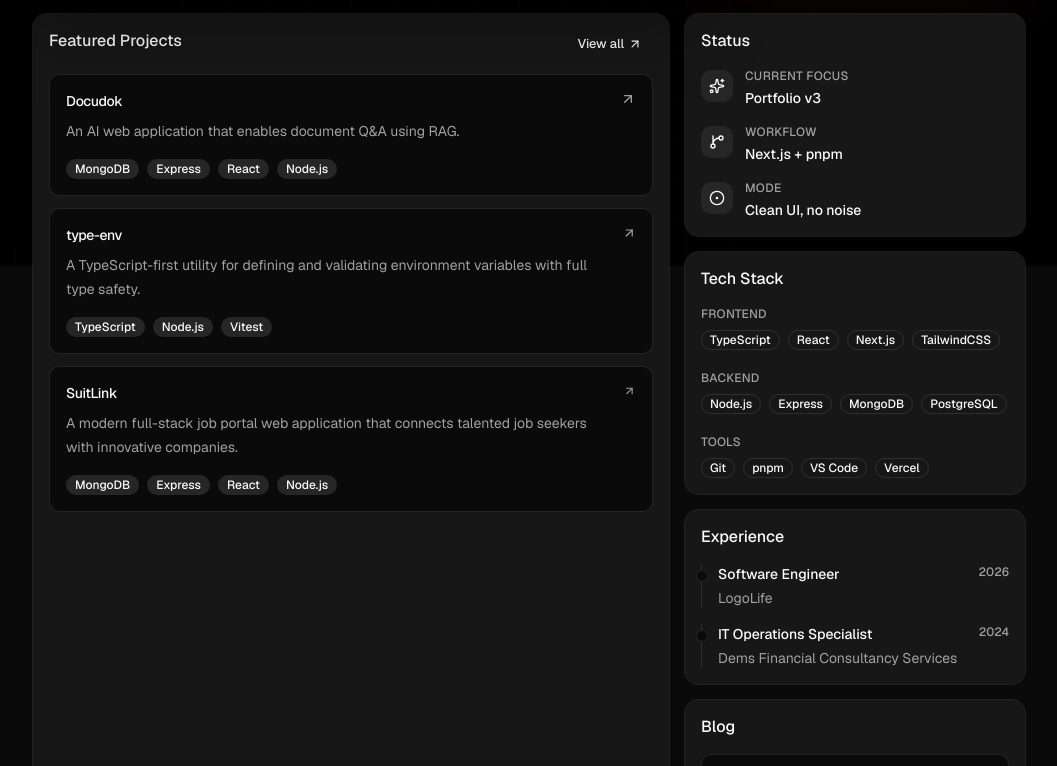
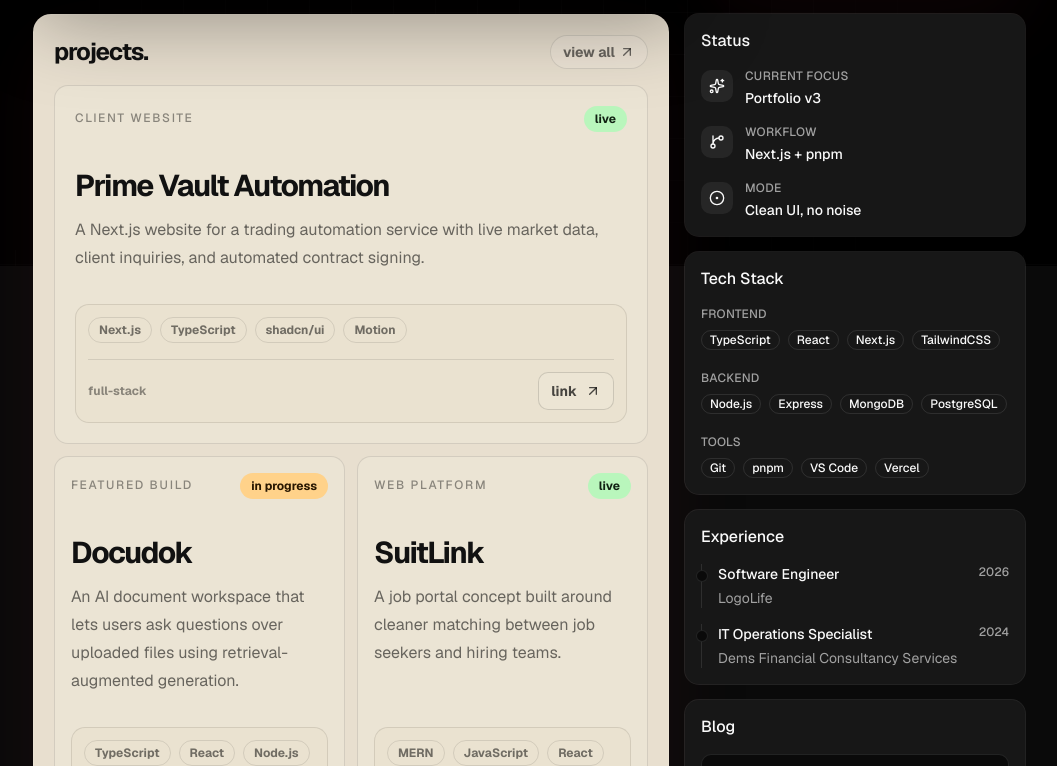
Before and after one commit to russellfrrr/portfolio-v3, a Next.js app: page / in a window 1280 px wide. Shown: the part 534-1300 px from the top of the page, without its empty margins (111-1168 px from the left). Built offline with nearby package versions, Linux system fonts and the light colour scheme.

Commit message:
feat: refine project showcase section

```diff
--- a/src/components/sections/projects-section.tsx
+++ b/src/components/sections/projects-section.tsx
@@ -1,56 +1,96 @@
 import { ArrowUpRight } from 'lucide-react';
-import { Badge } from '@/components/ui/badge';
-import { Button } from '@/components/ui/button';
-import {
-  Card,
-  CardAction,
-  CardContent,
-  CardHeader,
-  CardTitle,
-} from '@/components/ui/card';
 import { projects } from '@/lib/data';
+
+const statusStyles: Record<string, string> = {
+  live: 'border-[#b9f6bc]/35 bg-[#b9f6bc] text-[#102012]',
+  'in progress': 'border-[#ffd28a]/35 bg-[#ffd28a] text-[#271600]',
+  prototype: 'border-[#d6c6ff]/35 bg-[#d6c6ff] text-[#1e1236]',
+};
 
 export const ProjectsSection = () => {
   return (
-    <Card id="projects">
-      <CardHeader>
-        <CardTitle>Featured Projects</CardTitle>
-        <CardAction>
-          <Button size="sm" variant="ghost">
-            View all
-            <ArrowUpRight />
-          </Button>
-        </CardAction>
-      </CardHeader>
+    <section
+      className="rounded-2xl border border-[#f4efe3]/20 bg-[#e8dfcf] p-4 text-[#111111] shadow-[0_24px_80px_rgba(74,23,27,0.18)] sm:p-5"
+      id="projects"
+    >
+      <div className="mb-4 flex items-center justify-between gap-4">
+        <h2 className="text-2xl font-bold lowercase tracking-[-0.045em]">
+          projects.
+        </h2>
 
-      <CardContent className="grid gap-3">
-        {projects.map((project) => (
+        <a
+          className="inline-flex shrink-0 items-center gap-1 rounded-full border border-black/10 bg-[#f4efe3]/30 px-3 py-1.5 text-sm font-bold lowercase text-black/56 outline-none transition-colors hover:border-[#6f1d24] hover:text-black focus-visible:border-[#6f1d24] focus-visible:text-black"
+          href="https://github.com/russellfrrr?tab=repositories"
+          rel="noreferrer"
+          target="_blank"
+        >
+          view all
+          <ArrowUpRight className="size-4" />
+        </a>
+      </div>
+
+      <div className="grid gap-3 sm:grid-cols-2">
+        {projects.map((project, index) => (
           <a
-            className="group rounded-lg border bg-background p-4 transition-colors hover:bg-muted/50"
+            className={`group flex min-h-64 flex-col justify-between overflow-hidden rounded-xl border border-black/10 bg-[#f4efe3]/28 p-4 text-[#111111] outline-none transition-colors hover:border-[#6f1d24] focus-visible:border-[#6f1d24] focus-visible:ring-2 focus-visible:ring-[#6f1d24]/20 ${
+              index === 0 ? 'sm:col-span-2 sm:min-h-68 sm:p-5' : ''
+            }`}
             href={project.href}
             key={project.name}
+            rel="noreferrer"
+            target="_blank"
           >
-            <div className="flex items-start justify-between gap-4">
-              <div>
-                <h3 className="font-medium tracking-tight">{project.name}</h3>
-                <p className="mt-2 max-w-2xl text-sm leading-6 text-muted-foreground">
-                  {project.description}
+            <div>
+              <div className="flex items-start justify-between gap-3">
+                <p className="pt-1 text-xs font-medium uppercase tracking-[0.14em] text-black/42">
+                  {project.eyebrow}
                 </p>
+
+                <span
+                  className={`shrink-0 rounded-full border px-2.5 py-1 text-xs font-bold lowercase ${
+                    statusStyles[project.status] ??
+                    'border-[#f4efe3]/20 bg-[#f4efe3] text-black'
+                  }`}
+                >
+                  {project.status}
+                </span>
               </div>
 
-              <ArrowUpRight className="size-4 text-muted-foreground transition-transform group-hover:-translate-y-0.5 group-hover:translate-x-0.5 group-hover:text-foreground" />
+              <h3 className="mt-9 text-2xl font-bold tracking-[-0.05em] sm:text-3xl">
+                {project.name}
+              </h3>
+
+              <p className="mt-3 max-w-xl text-sm leading-6 text-black/56 sm:text-base sm:leading-7">
+                {project.description}
+              </p>
             </div>
 
-            <div className="mt-4 flex flex-wrap gap-2">
-              {project.stack.map((item) => (
-                <Badge key={item} variant="secondary">
-                  {item}
-                </Badge>
-              ))}
+            <div className="mt-8 rounded-xl border border-black/10 bg-[#eadfcb]/42 p-3">
+              <div className="flex flex-wrap gap-2">
+                {project.stack.map((item) => (
+                  <span
+                    className="rounded-full border border-black/10 px-2.5 py-1 text-xs font-bold text-black/52"
+                    key={item}
+                  >
+                    {item}
+                  </span>
+                ))}
+              </div>
+
+              <div className="mt-4 flex items-center justify-between gap-3 border-t border-black/10 pt-3">
+                <p className="text-xs font-bold lowercase text-black/42">
+                  {project.role}
+                </p>
+
+                <span className="inline-flex items-center gap-2 rounded-lg border border-black/14 bg-[#f4efe3]/22 px-3 py-2 text-sm font-bold lowercase text-black/70 transition-colors group-hover:border-[#6f1d24] group-hover:text-black">
+                  link
+                  <ArrowUpRight className="size-4 transition-transform group-hover:-translate-y-0.5 group-hover:translate-x-0.5" />
+                </span>
+              </div>
             </div>
           </a>
         ))}
-      </CardContent>
-    </Card>
+      </div>
+    </section>
   );
 };
--- a/src/lib/data.ts
+++ b/src/lib/data.ts
@@ -19,24 +19,42 @@ export const techStack = {
 
 export const projects = [
   {
+    name: 'Prime Vault Automation',
+    eyebrow: 'client website',
+    description: 'A Next.js website for a trading automation service with live market data, client inquiries, and automated contract signing.',
+    role: 'full-stack',
+    status: 'live',
+    stack: ['Next.js', 'TypeScript', 'shadcn/ui', 'Motion'],
+    href: 'https://www.primevaultautomation.com/',
+  },
+  {
     name: 'Docudok',
-    description: 'An AI web application that enables document Q&A using RAG.',
-    stack: ['MongoDB', 'Express', 'React', 'Node.js'],
-    href: '#',
+    eyebrow: 'featured build',
+    description: 'An AI document workspace that lets users ask questions over uploaded files using retrieval-augmented generation.',
+    role: 'full-stack / AI integration',
+    status: 'in progress',
+    stack: ['TypeScript', 'React', 'Node.js', 'Qdrant', 'RAG'],
+    href: 'https://github.com/russellfrrr/docudok',
+  },
+  {
+    name: 'SuitLink',
+    eyebrow: 'web platform',
+    description: 'A job portal concept built around cleaner matching between job seekers and hiring teams.',
+    role: 'full-stack',
+    status: 'live',
+    stack: ['MERN', 'JavaScript', 'React', 'Express', 'MongoDB'],
+    href: 'https://suitlink.vercel.app/',
   },
   {
     name: 'type-env',
-    description: 'A TypeScript-first utility for defining and validating environment variables with full type safety.',
+    eyebrow: 'developer tool',
+    description: 'A TypeScript-first utility for defining and validating environment variables with better type safety.',
+    role: 'package design',
+    status: 'prototype',
     stack: ['TypeScript', 'Node.js', 'Vitest'],
-    href: '#',
+    href: 'https://www.npmjs.com/package/@russellfrrr/typed-env',
   },
-  {
-    name: 'SuitLink',
-    description: 'A modern full-stack job portal web application that connects talented job seekers with innovative companies.',
-    stack: ['MongoDB', 'Express', 'React', 'Node.js'],
-    href: '#',
-  },
-];
+]
 
 export const experience = [
   {
```
